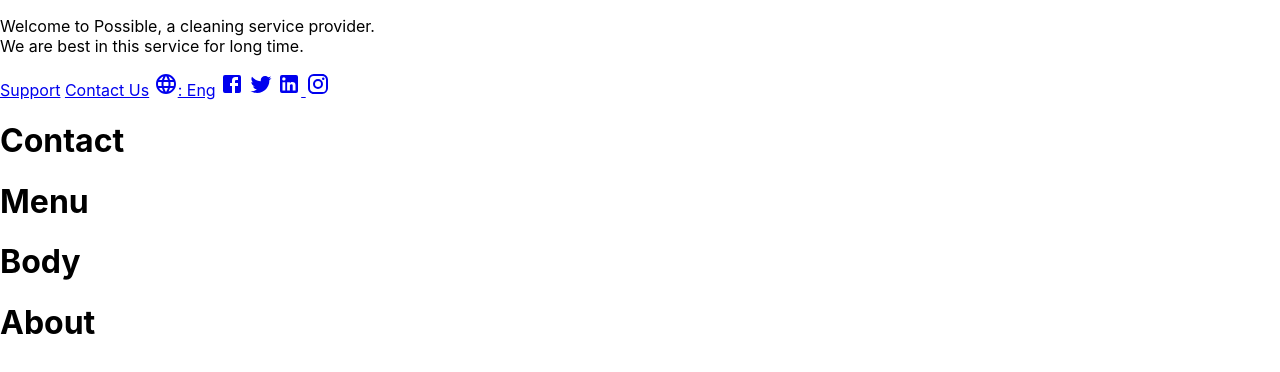
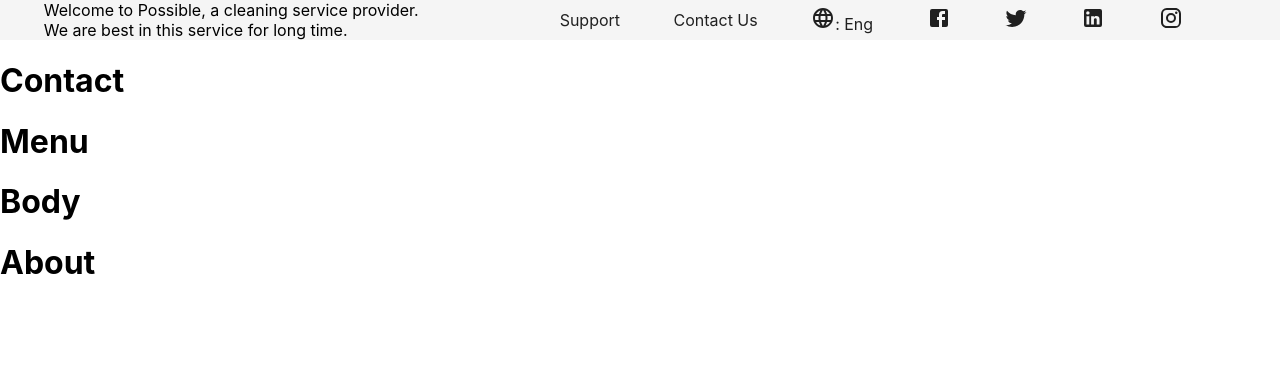
Before and after one commit to tigabum/Cleaning-Service-web, a React (Create React App) app: page / in a window 1280 px wide. Shown: the top 372 px of the page. Built offline with nearby package versions, Linux system fonts and the light colour scheme.

Commit message:
feat: added header

```diff
--- a/package.json
+++ b/package.json
@@ -7,11 +7,12 @@
     "@emotion/styled": "^11.11.0",
     "@mui/icons-material": "^5.11.16",
     "@mui/material": "^5.13.6",
+    "@mui/styles": "^5.14.0",
     "@testing-library/jest-dom": "^5.16.5",
     "@testing-library/react": "^13.4.0",
     "@testing-library/user-event": "^13.5.0",
-    "react": "^18.2.0",
-    "react-dom": "^18.2.0",
+    "react": "^17.0.2",
+    "react-dom": "^17.0.2",
     "react-scripts": "5.0.1",
     "web-vitals": "^2.1.4"
   },
--- a/src/App.js
+++ b/src/App.js
@@ -1,4 +1,5 @@
-import Header from "./Component/Header";
+import Header from "./Component/Header/Header";
+
 
 function App() {
   return (
--- /dev/null
+++ b/src/Component/Header/Header.js
@@ -0,0 +1,42 @@
+import React from "react";
+import FacebookIcon from "@mui/icons-material/Facebook";
+import TwitterIcon from "@mui/icons-material/Twitter";
+import LinkedInIcon from "@mui/icons-material/LinkedIn";
+import InstagramIcon from "@mui/icons-material/Instagram";
+import LanguageIcon from "@mui/icons-material/Language";
+import Box from "@mui/material/Box";
+import HeaderStyles from "./styles";
+import Link from '@mui/material/Link';
+
+
+const Header = () => {
+  const classes = HeaderStyles();
+  return (
+    <Box className={classes.root}>
+      <p>
+        Welcome to Possible, a cleaning service provider. <br />
+        We are best in this service for long time.
+      </p>
+      <Box className={classes.rightHeader}>
+        <Link href="#" underline="none" color="textPrimary" >Support</Link> <Link href="#" underline="none" color="textPrimary" >Contact Us</Link>{" "}
+        <Link href="#" underline="none" color="textPrimary" >
+          <LanguageIcon />: Eng
+        </Link>{" "}
+        <Link href="#" color="textPrimary" >
+          <FacebookIcon />
+        </Link>{" "}
+        <Link href="#" color="textPrimary" >
+          <TwitterIcon />
+        </Link>{" "}
+        <Link href="#" color="textPrimary" >
+          <LinkedInIcon />{" "}
+        </Link>{" "}
+        <Link href="#" color="textPrimary" >
+          <InstagramIcon />{" "}
+        </Link>{" "}
+      </Box>
+    </Box>
+  );
+};
+
+export default Header;
--- /dev/null
+++ b/src/Component/Header/styles.js
@@ -0,0 +1,23 @@
+import { createStyles, makeStyles } from "@mui/styles";
+
+
+export default makeStyles((theme) =>
+  createStyles({
+    root: {
+      display: "flex",
+      flexDirection: "row",
+      justifyContent: 'space-around',
+      height: "5vh",
+      backgroundColor:"#f5f5f5",
+      alignItems:"center",
+    },
+    rightHeader: {
+        width:"730px",
+        display:"flex",
+        flexDirection:"row",
+        justifyContent:"space-evenly",
+        alignItems:"center",
+
+    },
+  })
+);
--- /dev/null
+++ b/src/theme.js
@@ -0,0 +1,48 @@
+import { createTheme } from '@mui/material/styles';
+
+const theme = createTheme({
+    colors: {
+        lightGreen: 'rgba(70, 164, 128, 0.32)',
+        lightCyan: 'rgba(37, 195, 205, 0.08)',
+        lightBlue: 'rgba(37, 134, 205, 0.08)',
+        powderyGreen: 'rgba(70, 164, 128, 0.08)',
+        lightGreenStatus: 'rgba(70, 164, 128, 0.08)',
+        lightBlueBorder: 'rgba(0, 146, 192, 0.16)',
+        lightPrimaryBlue: 'rgba(0, 146, 192, 0.08)',
+        lightOrange: 'rgba(217, 119, 52, 0.08)',
+        lightIndigo: 'rgba(84, 95, 198, 0.08)',
+        lightPurple: 'rgba(212, 33, 228, 0.32)',
+        lightPurpleBackground: 'rgba(212, 33, 228, 0.08)',
+        lightOrangeBorder: 'rgba(217, 119, 52, 0.32)',
+        lightCyanBorder: 'rgba(33, 228, 228, 0.32)',
+        lightCyanBorderPreceptor: 'rgba(37, 195, 205, 0.16)',
+        lightYellowBorder: 'rgba(228, 185, 33, 0.32)',
+        lightRed: 'rgba(217, 52, 52, 0.08)',
+        lightRedStatus: 'rgba(246, 68, 68, 0.08)',
+        borderTypePractice: 'rgba(0, 119, 156, 0.16)',
+        cyan: '#12AAAA',
+        red: '#E23333',
+        blue: '#1996DC',
+        indigo: '#03009C',
+        purple: '#9C0083',
+        orange: '#FF6200',
+        violet: '#7763F4',
+        lightViolet: 'rgba(94, 70, 164, 0.08)',
+        yellow: '#FFA800',
+        loginButton: '#18a374',
+        orangeBadge: '#FFB800',
+        blueLink: '#02bbd1',
+        lightGreenHover: 'rgba(29, 186, 127, 1)',
+        lightgrey: 'rgba(147, 170, 170, 1)',
+      },
+      backgrounds: {
+        backgroundChat: 'rgba(245, 252, 253, 0.96)',
+        backgroundChat2: 'rgba(235, 246, 250, 0.96)',
+        backgroundFilters: '#F5FCFD',
+        backgroundBanner: '#FBF1EA',
+        backgroundSelectedDate: 'rgba(70, 164, 128, 1)',
+        backgroundRangeSelectedDate: 'rgba(0, 116, 72, 1)',
+      },
+})
+
+export default theme;
```
Also changed, not shown: src/index.js (+10 -5 lines), 1 other file (tests, documents, lock files or other folders).
